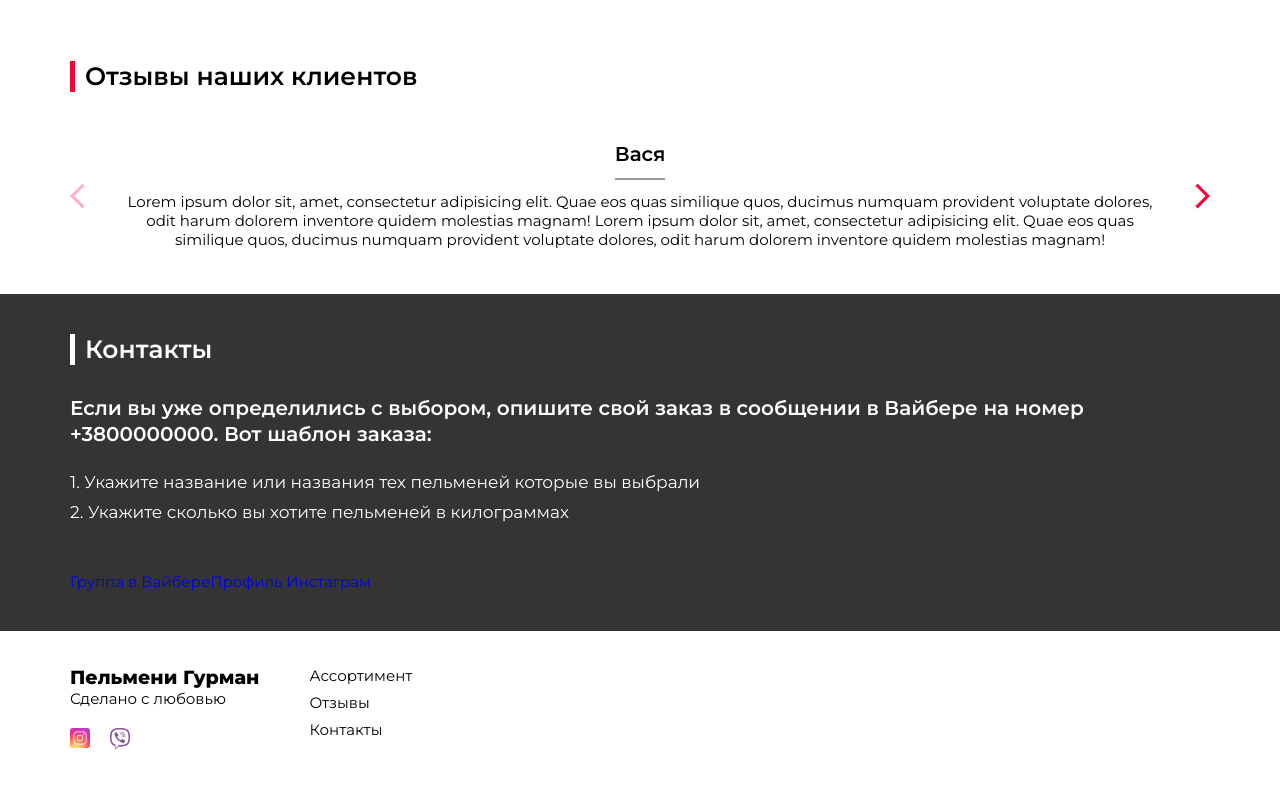
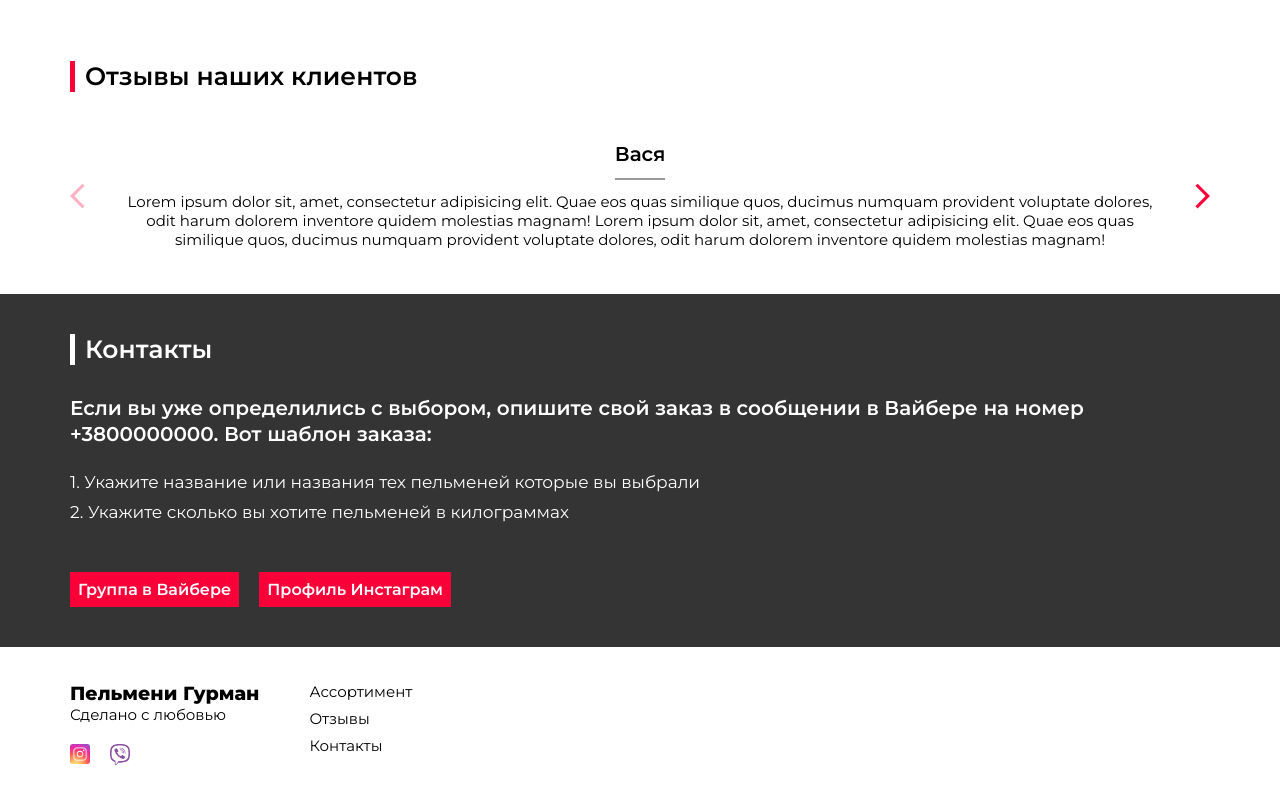
Before and after one commit to alexkotsubo/gurman, a plain HTML site: page index.html in a window 1280 px wide. Shown: the part 1905-2705 px from the top of the page. Drawn offline with nearby package versions, Linux system fonts and the light colour scheme.

Commit message:
Update style.css

```diff
--- a/css/style.css
+++ b/css/style.css
@@ -643,6 +643,21 @@ h1, h2, h3, h4, h5, h6 {
 	margin-top: 50px;
 }
 
+.contact__link {
+	padding: 8px;
+	background: #fa0039;
+	color: #fff;
+	font-size: 16px;
+	font-weight: 600;
+	margin-right: 20px;
+	transition: .3s;
+}
+
+.contact__link:hover {
+	background: #fff;
+	color: #000;
+}
+
 .contact__link:last-child {
 	margin-right: 0;
 }
```
